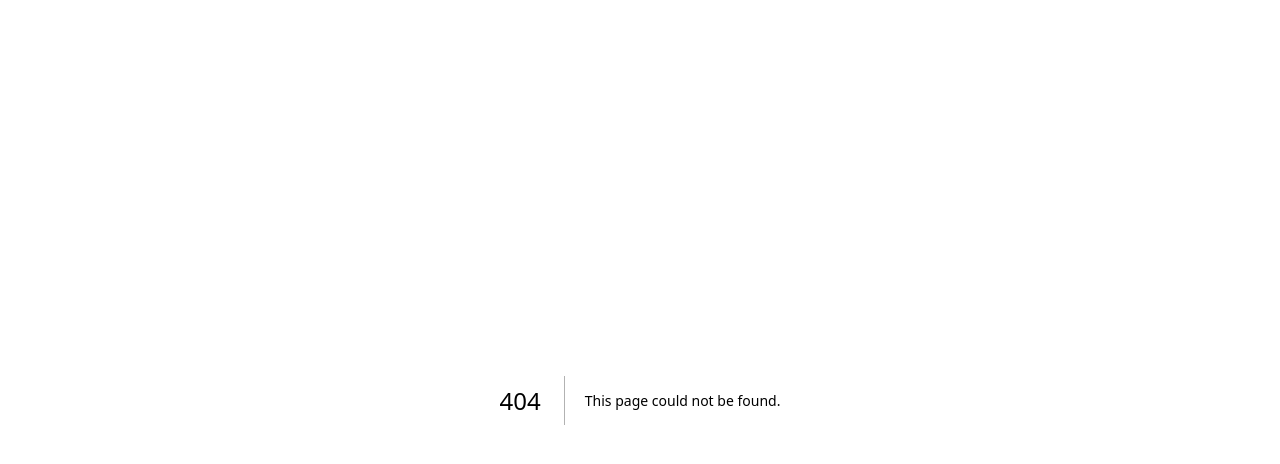
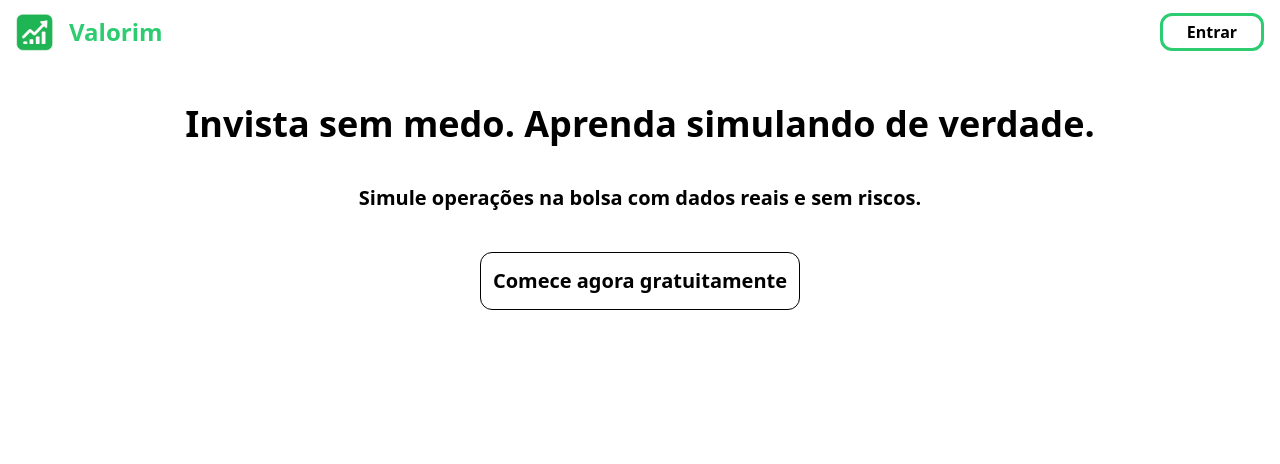
Before and after one commit to dig-ie/bolsa-nextjs-app, a Next.js app: page /mainPage in a window 1280 px wide. Before the commit this address had no page. Shown: the top 464 px of the page. Built offline with nearby package versions, Linux system fonts and the light colour scheme.

Commit message:
Fix: Fixed components with components functionals

```diff
--- a/src/app/components/Header.tsx
+++ b/src/app/components/Header.tsx
@@ -1,14 +1,33 @@
-import Image from "next/image"
-export default function Header({ title = "Valorim", buttonText = "Entrar" }) {
+import React from 'react';
+import Image from 'next/image';
+
+type HeaderProps = {
+    title?: string;
+    buttonText?: string;
+};
+
+const Header: React.FC<HeaderProps> = ({
+    title = "Valorim",
+    buttonText = "Entrar",
+}) => {
     return (
-        <header className="">
+        <header>
             <nav className="flex items-center justify-between w-full h-16 px-4 bg-white text-primaryGreen">
                 <div className="flex items-center gap-4">
-                    <Image alt="valorim-icone" src="/images/valorim logo.png" width={37} height={37} />
-                    <span className="font-bold  text-[24px]">{title}</span>
+                    <Image
+                        alt="valorim-icone"
+                        src="/images/valorim logo.png"
+                        width={37}
+                        height={37}
+                    />
+                    <span className="font-bold text-[24px]">{title}</span>
                 </div>
-                <button className="px-2 py-1 font-bold text-black border-primaryGreen border-3 w-26 black rounded-xl text-md">{buttonText}</button>
+                <button className="px-2 py-1 font-bold text-black border-primaryGreen border-3 w-26 rounded-xl text-md">
+                    {buttonText}
+                </button>
             </nav>
         </header>
-    )
-}
+    );
+};
+
+export default Header;
--- /dev/null
+++ b/src/app/mainPage/page.tsx
@@ -0,0 +1,39 @@
+import React from 'react';
+import Header from '../components/Header';
+
+type MainPageProps = {
+    title?: string;
+    description?: string;
+    buttonTitle?: string;
+};
+
+const MainPage: React.FC<MainPageProps> = ({
+    title = "Invista sem medo. Aprenda simulando de verdade.",
+    description = "Simule operações na bolsa com dados reais e sem riscos.",
+    buttonTitle = "Comece agora gratuitamente",
+}) => {
+    return (
+        //declarar o header
+        <main>
+            <Header />
+
+            <div className="flex flex-col items-center gap-10 p-10">
+                <div>
+                    <h1 className="text-4xl font-bold">{title}</h1>
+                </div>
+
+                <div>
+                    <h2 className="text-xl font-bold">{description}</h2>
+                </div>
+
+                <button className="border border-black text-xl font-bold rounded-xl w-[320px] h-[58px]">
+                    {buttonTitle}
+                </button>
+            </div>
+        </main>
+    );
+};
+
+export default MainPage;
+
+//Todo converte todos os componentes para componentes funcionais
```
